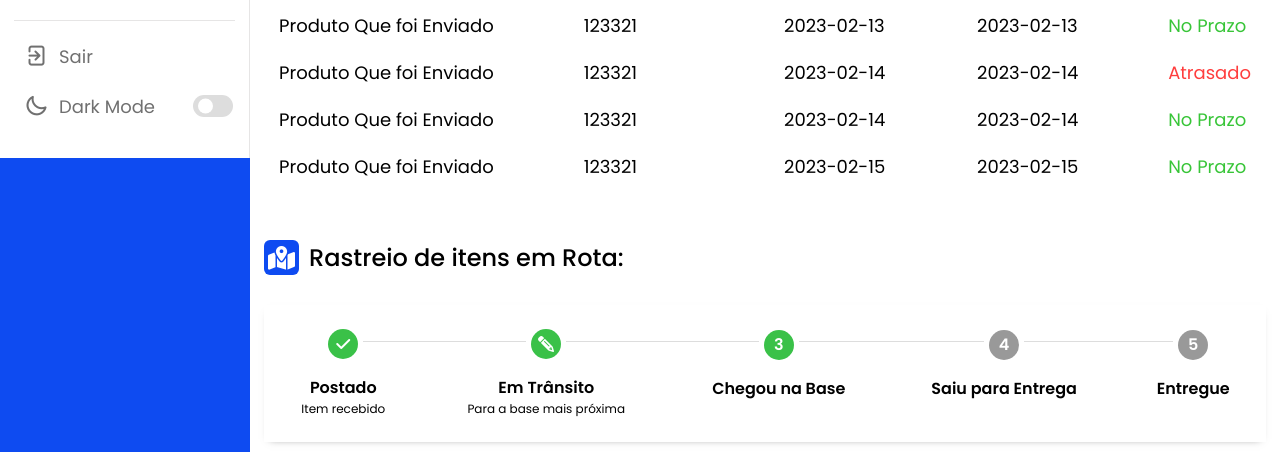
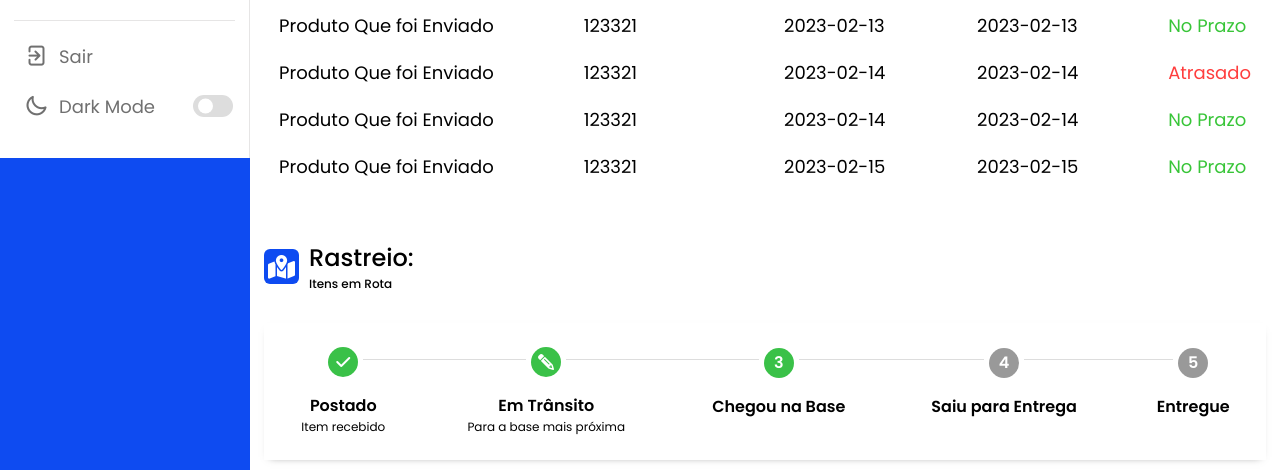
Before and after one commit to luancostar/app-cliente, a PHP site: page / in a window 1280 px wide. Shown: the part 642-1112 px from the top of the page. Run offline with PHP 8.4, Linux system fonts and the light colour scheme; some libraries are stand-ins or nearby versions.

Commit message:
updating text orders

```diff
--- a/app.css
+++ b/app.css
@@ -15,6 +15,12 @@ body {
   font-family: 'Open Sans', sans-serif;
   font-size:16px;
   color:#555555;
+}
+.text-orders{
+    display: grid;
+}
+#subtext-titles{
+    font-size: 12px;
 }
 .md-stepper-horizontal {
 	display:table;
--- a/index.html
+++ b/index.html
@@ -176,7 +176,10 @@
             <div class="activity">
                 <div class="title">
                     <i class="fas fa-map-marked-alt"></i>
-                    <span class="text">Rastreio de itens em Rota:</span>
+                <div class="text-orders">
+                    <span class="text">Rastreio:</span>
+                    <small id="subtext-titles" class="text">Itens em Rota</small>
+                </div>
                 </div>
 
                 <div class="activity-data">
```
